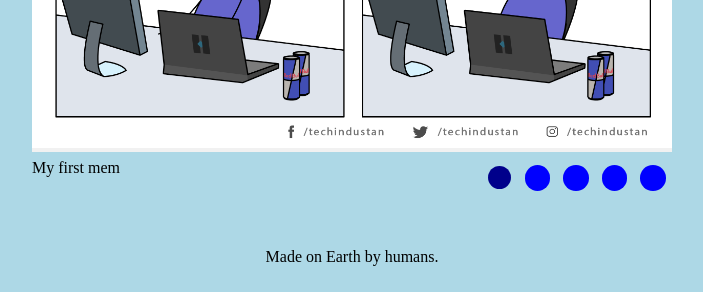
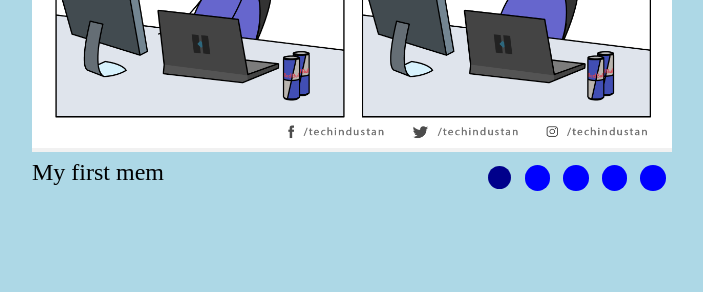
Before and after one commit to shmykovandrey/cssMemSlider, a plain HTML site: page cssMemSlider/index.html in a window 1280 px wide. Shown: the part 590-882 px from the top of the page, without its empty margins (288-991 px from the left). After the commit the page ends 813 px from the top, so only its background shows below. Drawn offline with Linux system fonts and the light colour scheme.

Commit message:
refactor: combine style by same atribute (MON, May 16, 2022 17:32:37)

```diff
--- a/cssMemSlider/index.html
+++ b/cssMemSlider/index.html
@@ -49,6 +49,5 @@
       </div>
     </div>
   </main>
-  <footer class="footer">Made on Earth by humans.</footer>
 </body>
 </html>
--- a/cssMemSlider/style.css
+++ b/cssMemSlider/style.css
@@ -13,13 +13,6 @@ body{
   text-align: center;
   margin: 0 auto;
   padding-top: 2%;
-}
-
-.footer{
-  width: 100%;
-  text-align: center;
-  margin: 0 auto;
-  padding: 2% 0;
 }
 
 input{
@@ -78,6 +71,7 @@ input{
 .text{
   width: 20%;
   height: 3vw;
+  font-size: 1.5rem;
 }
 
 .slider__controls{
@@ -178,7 +172,9 @@ label:hover .btn{
 
   .text{
     height: 3vw;
+    font-size: 1rem;
   }
+
   .slider__content{
     height: 5vw;
   }
```
